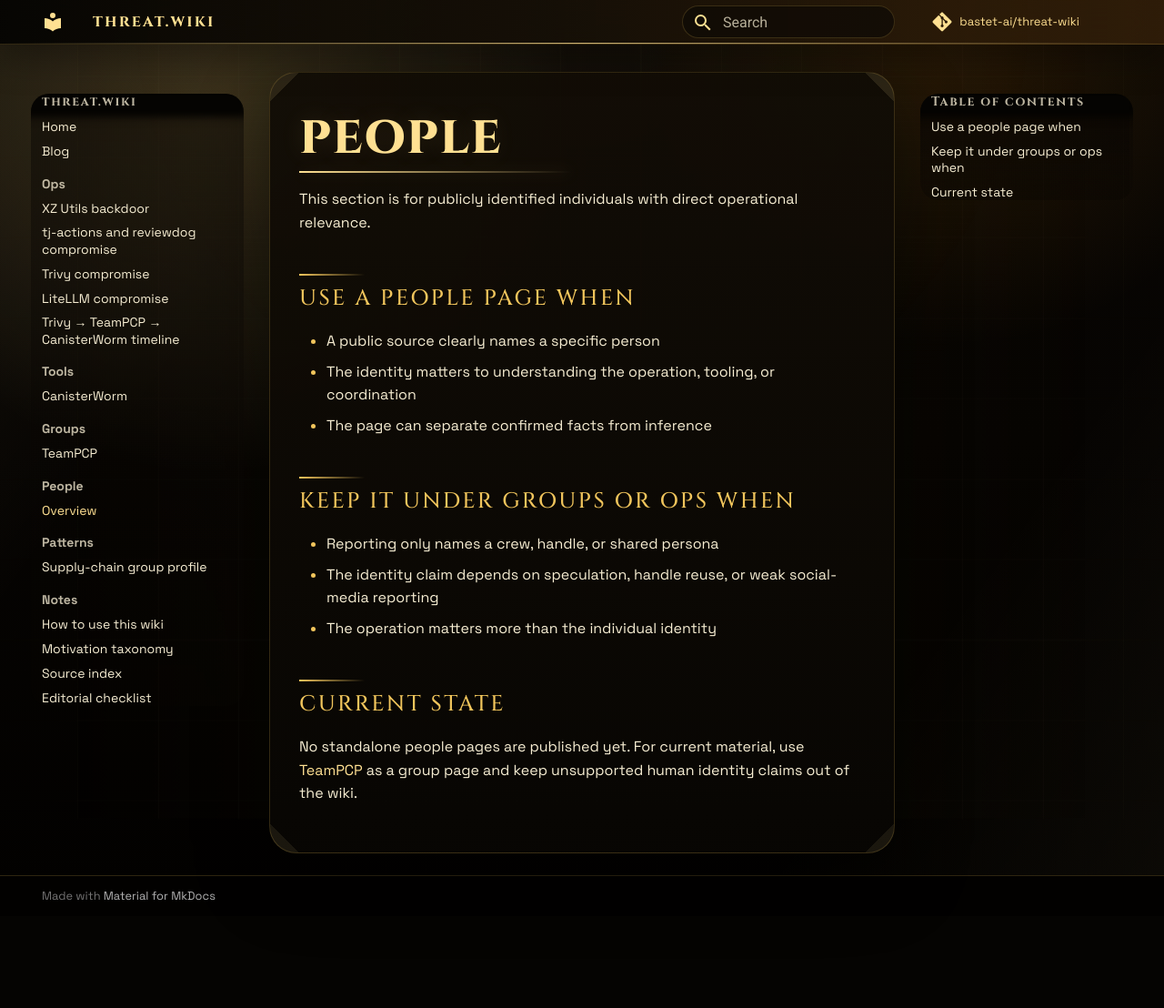
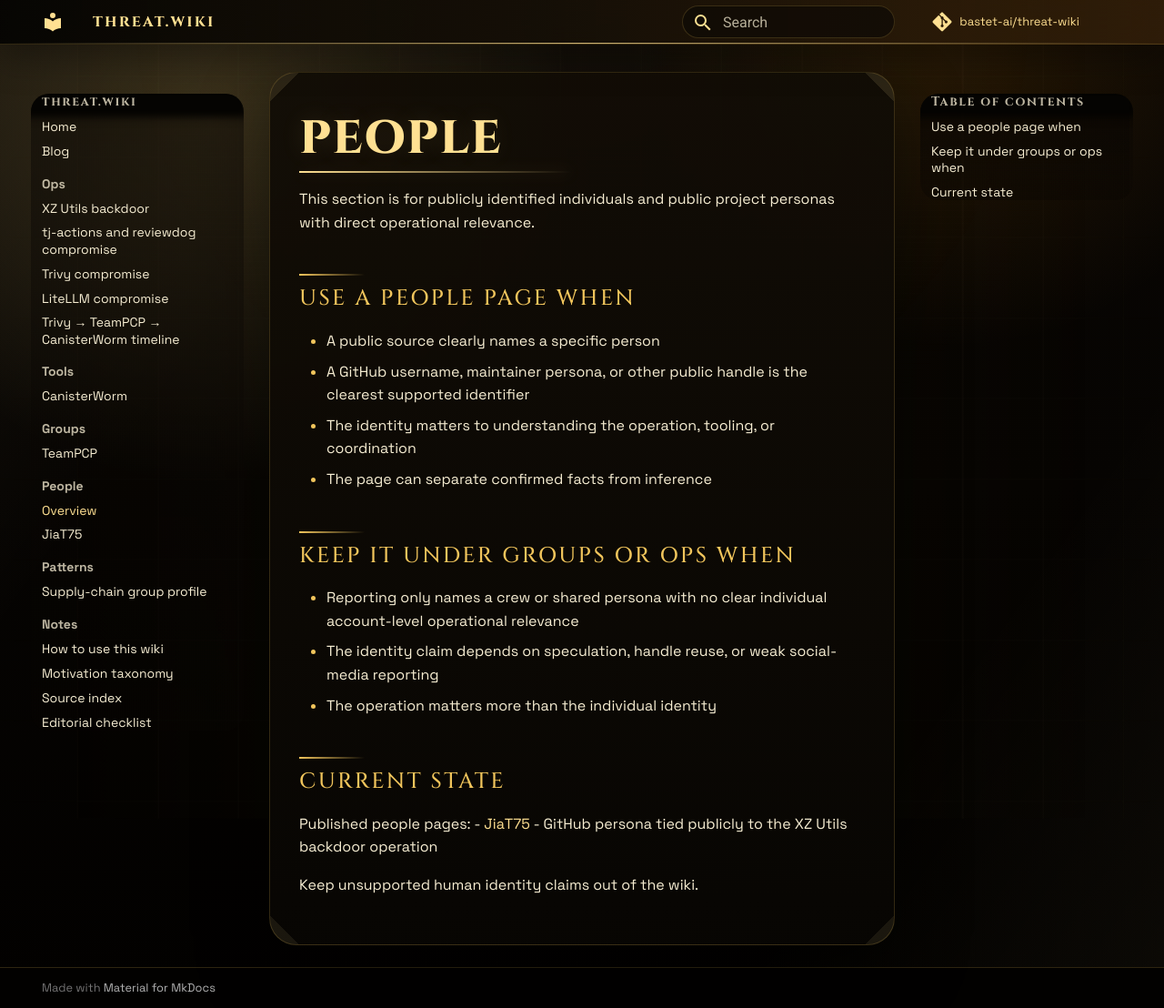
Before and after one commit to bastet-ai/threat-wiki, an MkDocs documentation site: the page built from docs/people/index.md, in a window 1280 px wide. Shown: the whole page at 91% size. Built offline with MkDocs 1.6.1 and Material for MkDocs 9.7.7, drawn with Linux system fonts in a browser that asks for light colours; comment, search, counter and statistics services are not loaded; before the commit the page ends 1007 px from its top, so only the background shows below that.

```diff
--- a/docs/people/index.md
+++ b/docs/people/index.md
@@ -1,16 +1,20 @@
 # People
 
-This section is for publicly identified individuals with direct operational relevance.
+This section is for publicly identified individuals and public project personas with direct operational relevance.
 
 ## Use a people page when
 - A public source clearly names a specific person
+- A GitHub username, maintainer persona, or other public handle is the clearest supported identifier
 - The identity matters to understanding the operation, tooling, or coordination
 - The page can separate confirmed facts from inference
 
 ## Keep it under groups or ops when
-- Reporting only names a crew, handle, or shared persona
+- Reporting only names a crew or shared persona with no clear individual account-level operational relevance
 - The identity claim depends on speculation, handle reuse, or weak social-media reporting
 - The operation matters more than the individual identity
 
 ## Current state
-No standalone people pages are published yet. For current material, use [TeamPCP](../actors/teampcp.md) as a group page and keep unsupported human identity claims out of the wiki.
+Published people pages:
+- [JiaT75](jiat75.md) - GitHub persona tied publicly to the XZ Utils backdoor operation
+
+Keep unsupported human identity claims out of the wiki.
--- a/mkdocs.yml
+++ b/mkdocs.yml
@@ -18,6 +18,7 @@ nav:
       - TeamPCP: actors/teampcp.md
   - People:
       - Overview: people/index.md
+      - JiaT75: people/jiat75.md
   - Patterns:
       - Supply-chain group profile: patterns/supply-chain-actor-profile.md
   - Notes:
```
Also changed, not shown: AGENTS.md (+2 -0 lines), CONTRIBUTING.md (+12 -2 lines), docs/blog/index.md (+1 -0 lines), docs/index.md (+2 -1 lines), docs/ops/xz-utils-backdoor.md (+5 -2 lines), docs/people/jiat75.md (added, +44 -0 lines), 1 other file.
